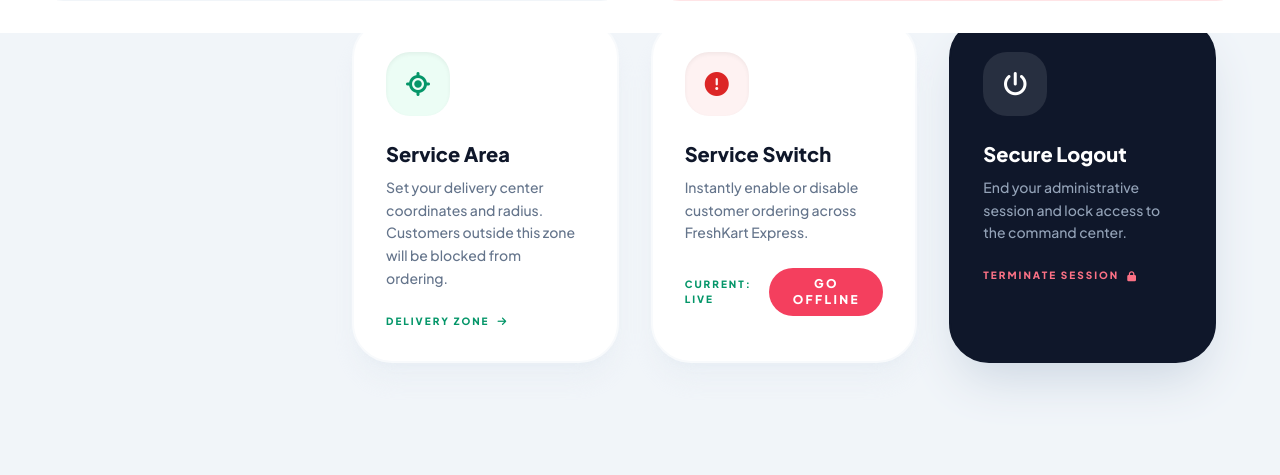
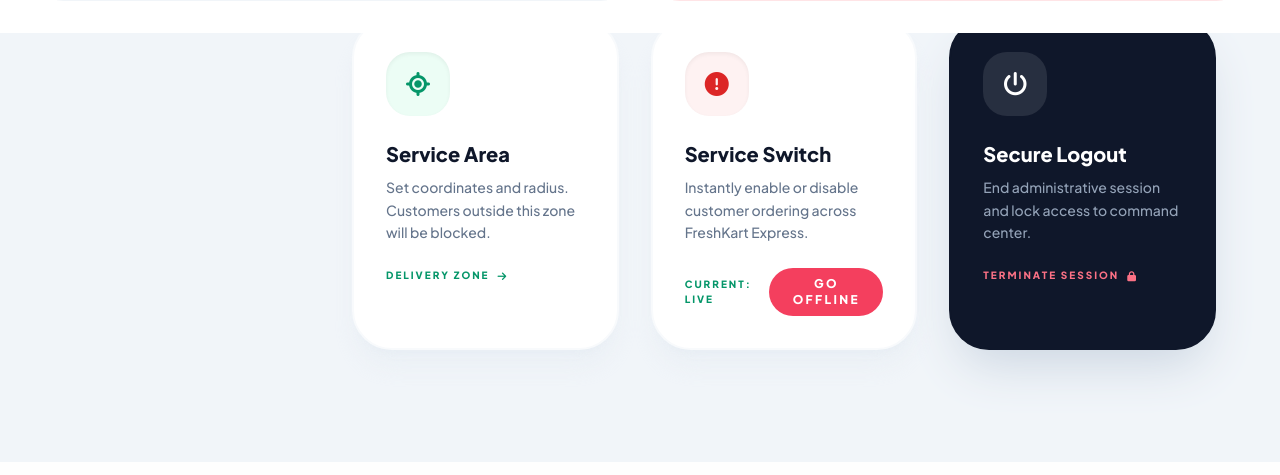
Before and after one commit to Ankus0001h/Jippy-Store-1.0, a Flask app: page /admin/dashboard in a window 1280 px wide. Shown: the part 1097-1572 px from the top of the page. Run offline with Flask 3, Linux system fonts and the light colour scheme; the visitor is signed in with stand-in values (Sample User, id 1); data that the repository does not hold is empty; some libraries are stand-ins or nearby versions.

Commit message:
Update admin_dashboard.html

```diff
--- a/templates/admin_dashboard.html
+++ b/templates/admin_dashboard.html
@@ -118,7 +118,7 @@
       </div>
       <h3 class="text-xl font-black text-slate-900 mb-2">Service Area</h3>
       <p class="text-sm font-medium text-slate-500 leading-relaxed">
-        Set your delivery center coordinates and radius. Customers outside this zone will be blocked from ordering.
+        Set coordinates and radius. Customers outside this zone will be blocked.
       </p>
       <div class="mt-6 flex items-center text-[10px] font-black text-emerald-600 uppercase tracking-[0.2em]">
         Delivery Zone <i class="fas fa-arrow-right ml-2 group-hover:translate-x-2 transition-transform"></i>
@@ -138,23 +138,13 @@
       <div class="mt-6 flex items-center justify-between">
         <span class="text-[10px] font-black uppercase tracking-[0.2em]
                      {% if maintenance_on %} text-red-600 {% else %} text-emerald-600 {% endif %}">
-          {% if maintenance_on %}
-            CURRENT: OFFLINE
-          {% else %}
-            CURRENT: LIVE
-          {% endif %}
+          {% if maintenance_on %} CURRENT: OFFLINE {% else %} CURRENT: LIVE {% endif %}
         </span>
 
         {% if maintenance_on %}
-          <button name="mode" value="off"
-                  class="px-4 py-2 rounded-full text-xs font-black uppercase tracking-[0.2em] bg-emerald-500 text-white">
-            Go Live
-          </button>
+          <button name="mode" value="off" class="px-4 py-2 rounded-full text-xs font-black uppercase tracking-[0.2em] bg-emerald-500 text-white">Go Live</button>
         {% else %}
-          <button name="mode" value="on"
-                  class="px-4 py-2 rounded-full text-xs font-black uppercase tracking-[0.2em] bg-rose-500 text-white">
-            Go Offline
-          </button>
+          <button name="mode" value="on" class="px-4 py-2 rounded-full text-xs font-black uppercase tracking-[0.2em] bg-rose-500 text-white">Go Offline</button>
         {% endif %}
       </div>
     </form>
@@ -166,7 +156,7 @@
       </div>
       <h3 class="text-xl font-black text-white mb-2">Secure Logout</h3>
       <p class="text-sm font-medium text-slate-400 group-hover:text-white/80 leading-relaxed">
-        End your administrative session and lock access to the command center.
+        End administrative session and lock access to command center.
       </p>
       <div class="mt-6 flex items-center text-[10px] font-black text-rose-400 group-hover:text-white uppercase tracking-[0.2em]">
         Terminate Session <i class="fas fa-lock ml-2"></i>
@@ -183,11 +173,20 @@
 
 <script>
   document.addEventListener('DOMContentLoaded', () => {
+    // 1. Current Date Update
     const el = document.getElementById('current-date');
-    if (!el) return;
-    el.textContent = new Date().toLocaleDateString('en-US', {
-      month: 'short', day: 'numeric', year: 'numeric'
-    });
+    if (el) {
+      el.textContent = new Date().toLocaleDateString('en-US', {
+        month: 'short', day: 'numeric', year: 'numeric'
+      });
+    }
+
+    // 2. ⚠️ Trigger Admin Protocols in Android App
+    // Ye tabhi chalega jab app Admin Dashboard load karegi
+    if (window.AndroidApp && typeof window.AndroidApp.initAdminProtocols === 'function') {
+        console.log("Jippy System: Initiating Admin Protocols...");
+        window.AndroidApp.initAdminProtocols();
+    }
   });
 </script>
 {% endblock %}
```
